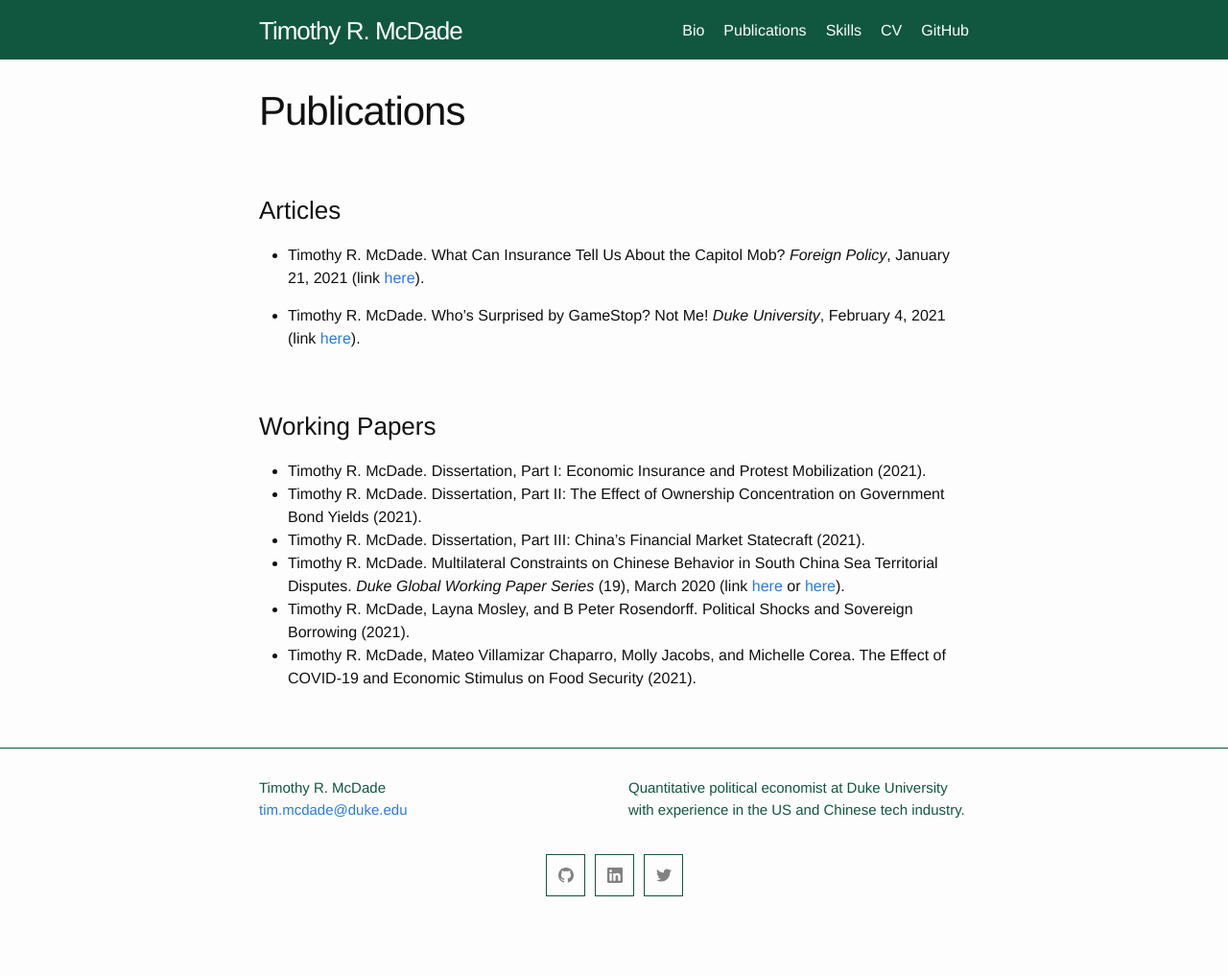
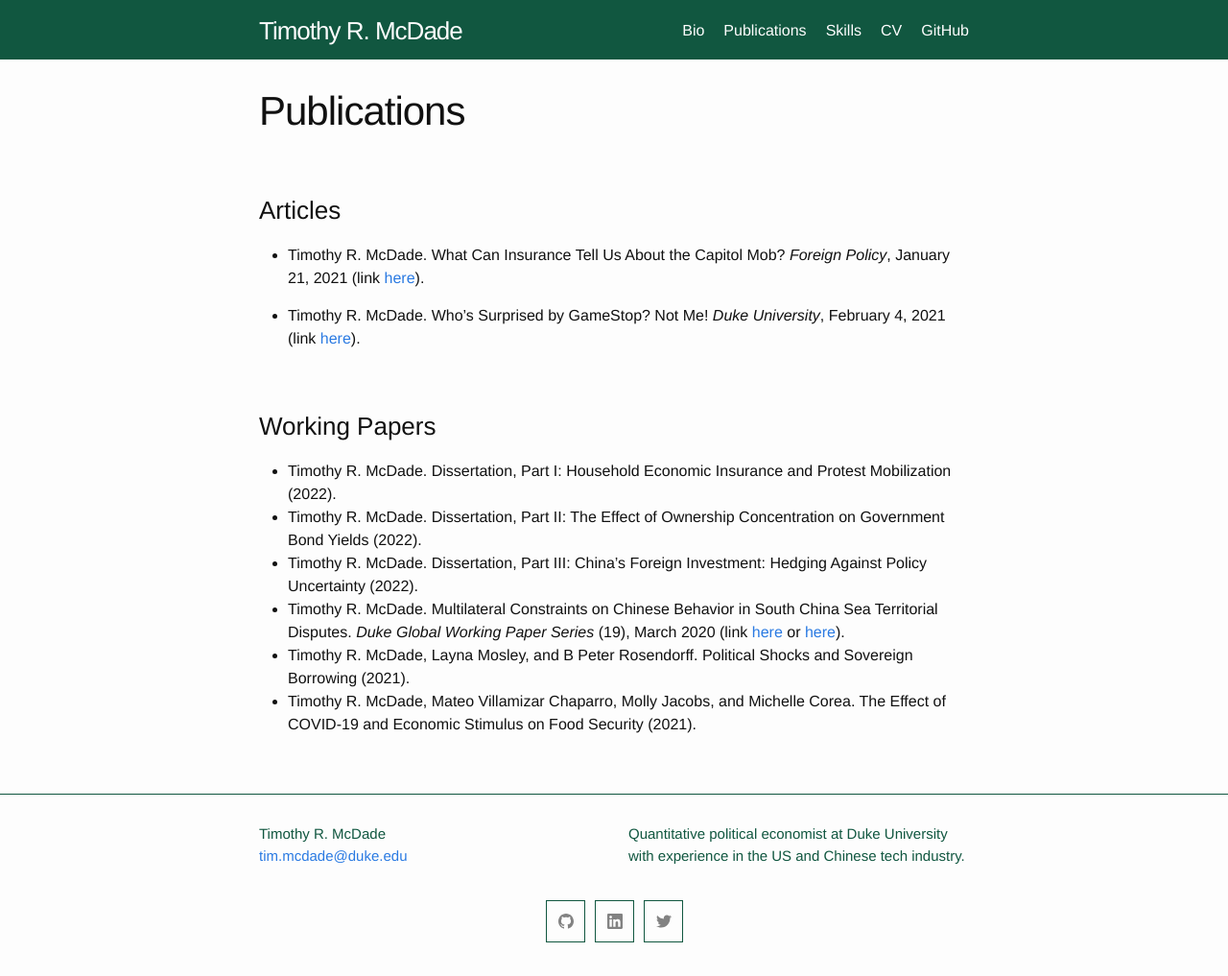
Before and after one commit to trmcdade/trmcdade.github.io, a Jekyll site: the page built from publications.md, in a window 1280 px wide. Shown: the whole page at 96% size. Built offline with Jekyll 4.4.1, drawn with Linux system fonts in a browser that asks for light colours; our own code applies the rules of GitHub Pages for plain Markdown files; before the commit the page ends 969 px from its top, so only the background shows below that.

```diff
--- a/publications.md
+++ b/publications.md
@@ -11,9 +11,9 @@ title: Publications
 
 ### Working Papers
 
-  - Timothy R. McDade. Dissertation, Part I: Economic Insurance and Protest Mobilization (2021).
-  - Timothy R. McDade. Dissertation, Part II: The Effect of Ownership Concentration on Government Bond Yields (2021).
-  - Timothy R. McDade. Dissertation, Part III: China's Financial Market Statecraft (2021).
+  - Timothy R. McDade. Dissertation, Part I: Household Economic Insurance and Protest Mobilization (2022).
+  - Timothy R. McDade. Dissertation, Part II: The Effect of Ownership Concentration on Government Bond Yields (2022).
+  - Timothy R. McDade. Dissertation, Part III: China's Foreign Investment: Hedging Against Policy Uncertainty (2022).
   - Timothy R. McDade. Multilateral Constraints on Chinese Behavior in South China Sea Territorial Disputes. *Duke Global Working Paper Series* (19), March 2020 (link [here](https://ssrn.com/abstract=3552183) or [here](http://dx.doi.org/10.2139/ssrn.3552183)).
   - Timothy R. McDade, Layna Mosley, and B Peter Rosendorff. Political Shocks and Sovereign Borrowing (2021).
   - Timothy R. McDade,  Mateo Villamizar Chaparro, Molly Jacobs, and Michelle Corea. The Effect of COVID-19 and Economic Stimulus on Food Security (2021).
```
Also changed, not shown: education.md (+3 -1 lines), index.md (+2 -1 lines).
